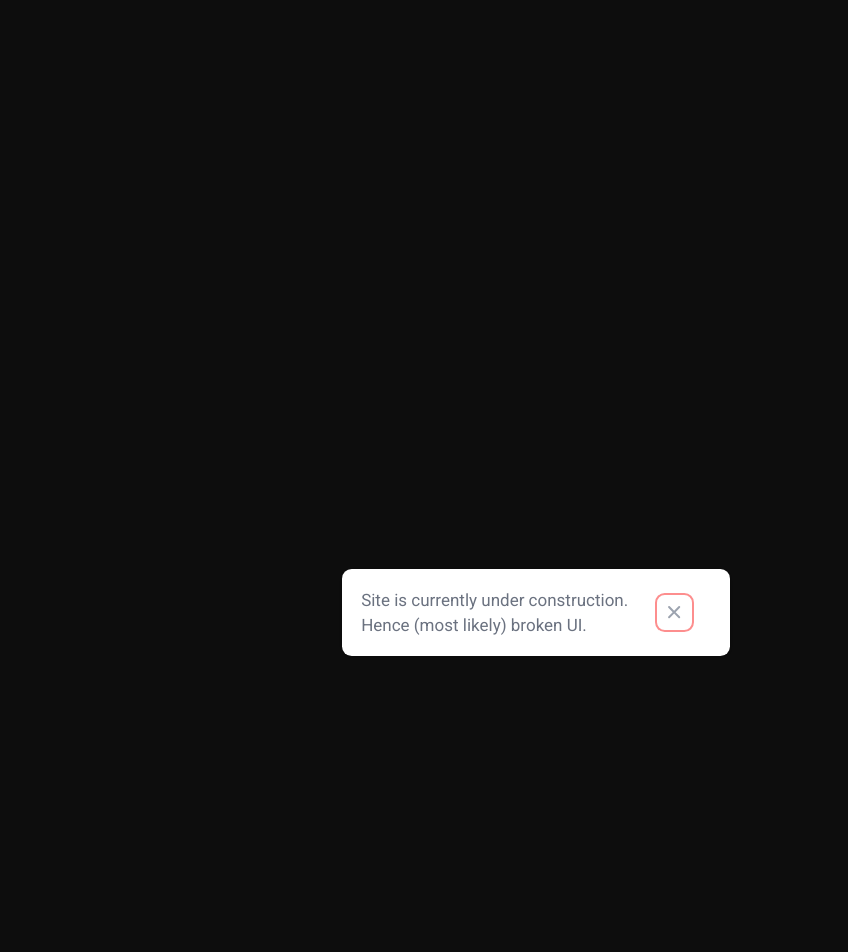
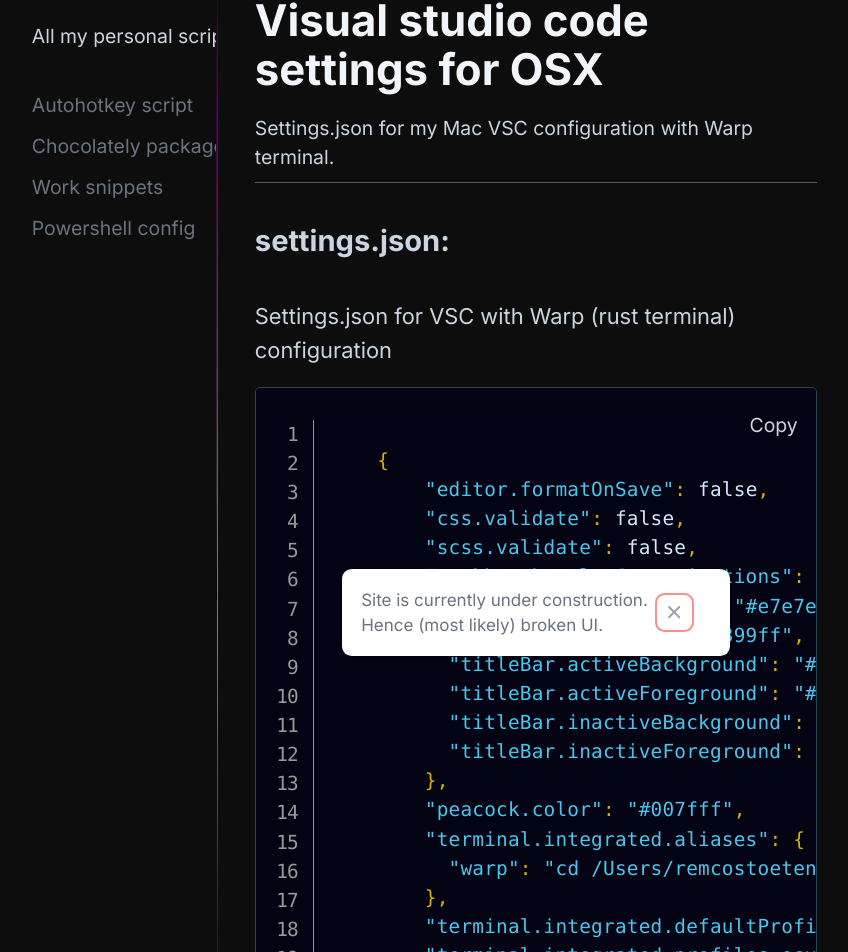
Before and after one commit to remcostoeten/remcostoeten-portfolio, a Next.js app: page /docs/vsc in a window 1280 px wide. Before the commit this address had no page. Shown: the part 100-1052 px from the top of the page, without its empty margins (104-952 px from the left). Before the commit the page ends 800 px from the top, so only its background shows below. Built offline with nearby package versions, Linux system fonts and the light colour scheme; a web font is replaced by a local one.

Commit message:
add setrtings

```diff
--- /dev/null
+++ b/app/docs/vsc/page.jsx
@@ -0,0 +1,146 @@
+'use client';
+import React, { useState } from 'react';
+import Code from '@/components/docs/Code';
+import ContentCopyIcon from '@mui/icons-material/ContentCopy';
+import Highlighter from 'react-highlight-words';
+import SearchBar from '@/components/docs/SearchBar';
+import CursorPointer from '@/components/Cursor';
+import SidebarNav from '../../../components/docs/Sidebar';
+
+const codeSnippets = [
+    {
+        id: 'snippet-1',
+        sidebartitle: 'Mac settings.json',
+        description: 'Settings.json for VSC with Warp (rust terminal) configuration',
+        language: 'autohotkey',
+        code: `
+    {
+        "editor.formatOnSave": false,
+        "css.validate": false,
+        "scss.validate": false,
+        "workbench.colorCustomizations": {
+          "commandCenter.border": "#e7e7e799",
+          "sash.hoverBorder": "#3399ff",
+          "titleBar.activeBackground": "#007fff",
+          "titleBar.activeForeground": "#e7e7e7",
+          "titleBar.inactiveBackground": "#007fff99",
+          "titleBar.inactiveForeground": "#e7e7e799"
+        },
+        "peacock.color": "#007fff",
+        "terminal.integrated.aliases": {
+          "warp": "cd /Users/remcostoeten/Documents"
+        },
+        "terminal.integrated.defaultProfile.osx": "/bin/bash",
+        "terminal.integrated.profiles.osx": {
+          "bash": {
+            "path": "/bin/bash",
+            "args": [
+              "-c",
+              "source {{path/to/warp.sh}} && exec bash"
+            ]
+          }
+        }
+      }
+    `,
+    },
+];
+
+const vsc = () => {
+    const [searchText, setSearchText] = useState('');
+    const [showDropdown, setShowDropdown] = useState(false);
+    const [searchResults, setSearchResults] = useState([]);
+    const [mouseSize, setMouseSize] = useState(25);
+
+    const copyToClipboard = (text) => {
+        navigator.clipboard.writeText(text);
+    };
+
+    const scrollToSnippet = (snippetId) => {
+        const snippetElement = document.getElementById(snippetId);
+        if (snippetElement) {
+            snippetElement.scrollIntoView({ behavior: 'smooth' });
+        }
+    };
+
+    const handleSearchInputChange = (e) => {
+        const input = e.target.value;
+        setSearchText(input);
+        setShowDropdown(input.trim().length > 0);
+        setSearchResults(codeSnippets.filter((snippet) => snippet.description.toLowerCase().includes(input.toLowerCase())));
+    };
+
+    const handleDropdownItemClick = (snippet) => {
+        scrollToSnippet(snippet.id);
+        setShowDropdown(false);
+        setSearchText('');
+    };
+
+    return (
+        <>
+            <div className="flex justify-center w-full min-h-screen text-slate-300">
+                <SidebarNav />
+                <main className="w-2/4 p-8 overflow-auto bg-[#0d0d0d]">
+                    <h1 className="text-4xl text-slate-100 font-bold mb-4 intro-title">Visual studio code settings for OSX</h1>
+                    <p
+                        className="intro-heading"
+                        id="introduction"
+                        onMouseEnter={() => {
+                            setMouseSize(155);
+                        }}
+                        onMouseLeave={() => {
+                            setMouseSize(25);
+                        }}
+                    >
+                        Settings.json for my Mac VSC configuration with Warp terminal.
+                    </p>
+                    <div className="my-8 main-docs" id="settings">
+                        <h2 className="text-2xl font-bold mb-2">settings.json:</h2>
+                    </div>
+                    <div>
+                        {codeSnippets.map((snippet) => (
+                            <div key={snippet.id} id={snippet.id} className="my-8">
+                                <Highlighter className="text-lg mb-2" searchWords={[searchText]} autoEscape={true} textToHighlight={snippet.description} />
+                                <Code code={snippet.code} language={snippet.language} />
+                                <span className="right-0 bottom-0 p-2 text-gray-400 cursor-pointer hover:text-gray-200" onClick={() => copyToClipboard(snippet.code)}>
+                                    <ContentCopyIcon />
+                                    Copy to Clipboard
+                                </span>
+                            </div>
+                        ))}
+                    </div>
+                </main>
+
+                <aside className="w-2/12 pl-8 pt-12 shrink-0 pr-8 order-last hidden lg:block bg-[#0d0d0d]">
+                    <div className="sticky right-0 top-0  pr-2 mr-0 flex flex-col">
+                        <SearchBar
+                            searchText={searchText}
+                            onSearchInputChange={handleSearchInputChange}
+                            showDropdown={setShowDropdown}
+                            searchResults={searchResults}
+                            onDropdownItemClick={handleDropdownItemClick}
+                        />
+                        <h2 className="sidebar-title mb-1 mt-[7px] text-sm font-bold text-slate-100">On this page</h2>
+                        <ul className="space-y-2.5 border-b py-2 text-sm overflow-y-auto max-h-[70vh] styled-scrollbar">
+                            {codeSnippets.map((snippet) => (
+                                <li key={snippet.id}>
+                                    <a
+                                        href={`#${snippet.id}`}
+                                        onClick={(e) => {
+                                            e.preventDefault();
+                                            scrollToSnippet(snippet.id);
+                                        }}
+                                        className="block text-gray-500 hover:text-gray-600 leading-[1.6]"
+                                    >
+                                        {snippet.sidebartitle || snippet.description}
+                                    </a>
+                                </li>
+                            ))}
+                        </ul>
+                    </div>
+                </aside>
+            </div>
+        </>
+    );
+};
+
+export default vsc;
```
